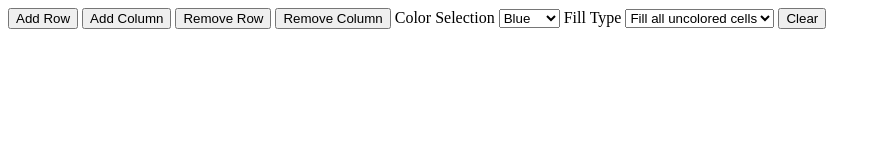
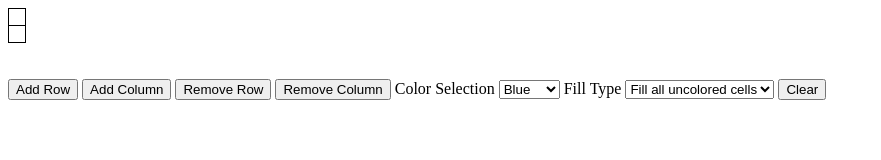
Before and after one commit to AdaMaldonado/Assignment5_TTP, a plain HTML site: page index.html in a window 1280 px wide. Shown: the whole page, without its empty margins (0-881 px from the left). Drawn offline with Linux system fonts and the light colour scheme.

Commit message:
create rows, closes #2

```diff
--- a/index.html
+++ b/index.html
@@ -2,12 +2,20 @@
 <html>
     <head>
         <title>Assignment 5</title>
-        <link href="style.css"/>
+        <link href="style.css" rel="stylesheet"/>
     </head>
     <body>
         <div id="grid">
-
+            <table>
+                <tr>
+                    <td></td>
+                </tr>
+                <tr>
+                    <td></td>
+                </tr>
+            </table>
         </div>
+        <br></br>
         <button id="addRows">Add Row</button>
         <button id="addColumns">Add Column</button>
         <button id="removeRow">Remove Row</button>
--- a/style.css
+++ b/style.css
@@ -0,0 +1,8 @@
+table {
+    border-collapse: collapse;
+}
+
+td {
+    border: 1px solid black;
+    padding: 8px;
+}
```
